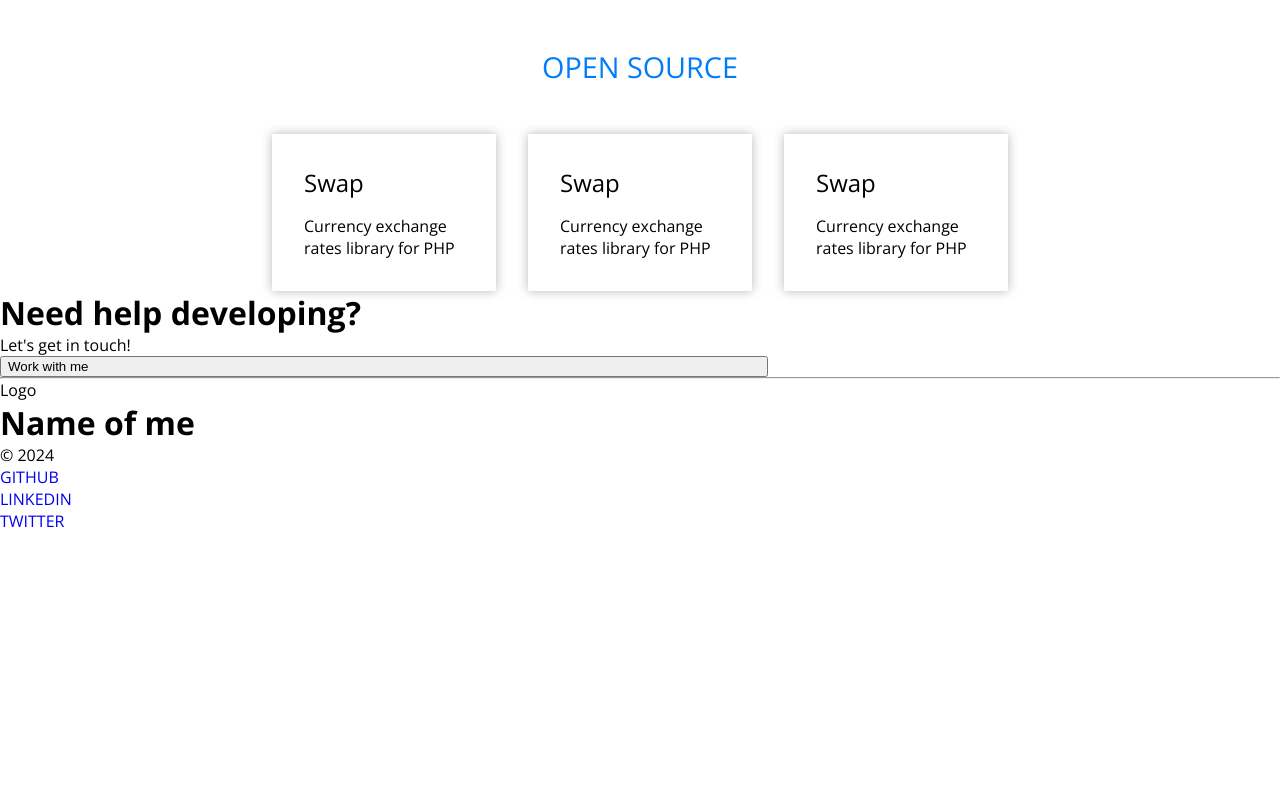
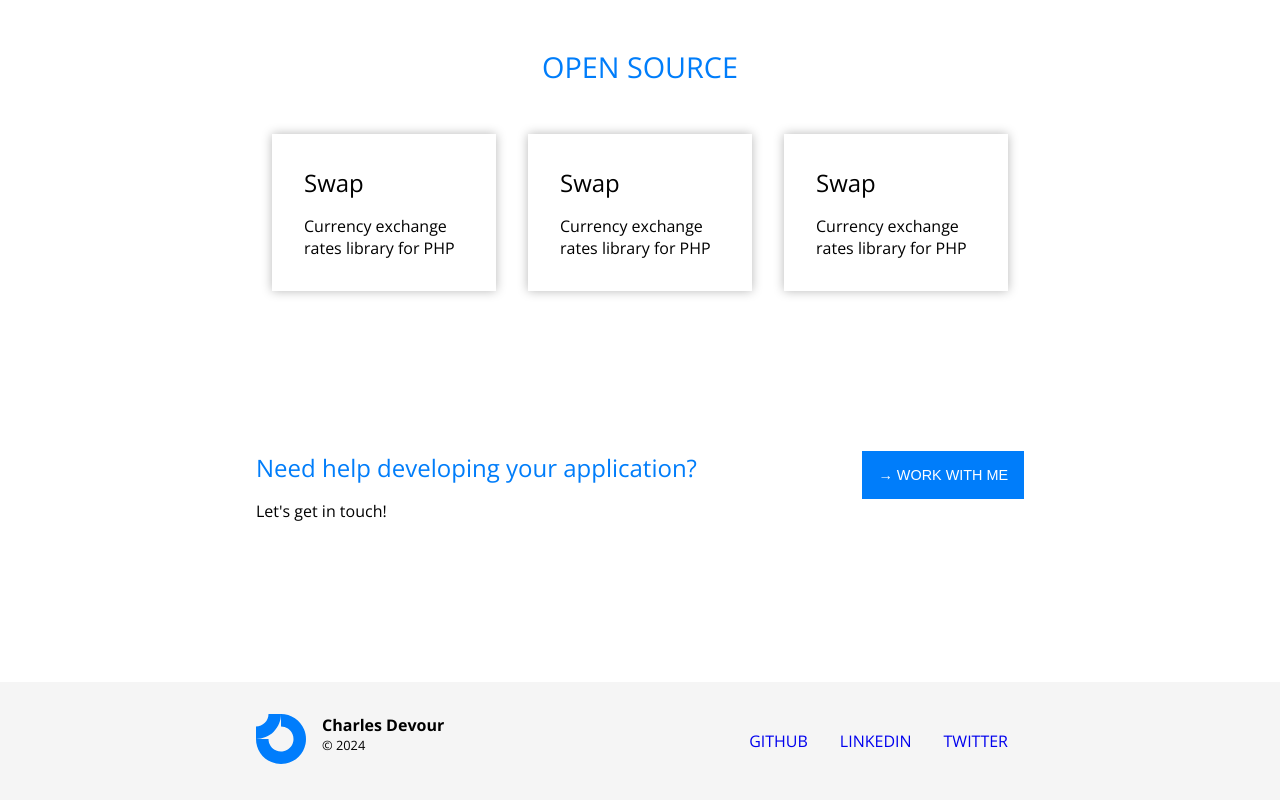
Before and after one commit to Olm09/Webdev, a plain HTML site: page index.html in a window 1280 px wide. Shown: the part 3250-4050 px from the top of the page. Before the commit the page ends 3782 px from the top, so only its background shows below. Drawn offline with nearby package versions, Linux system fonts and the light colour scheme; a web font is replaced by a local one.

Commit message:
added footer

```diff
--- a/global.css
+++ b/global.css
@@ -13,6 +13,8 @@
   --value7: hsl(0, 0%, calc(7 * var(--value-scale)));
   --value8: hsl(0, 0%, calc(8 * var(--value-scale)));
   --value9: hsl(0, 0%, calc(9 * var(--value-scale)));
+
+  --soft-border: 0 0 10px 0 var(--value6);
 }
 
 * {
@@ -44,7 +46,7 @@ navigation {
   padding: 2rem;
 }
 
-navigation .logo {
+.logo {
   width: 50px;
   height: 50px;
 }
@@ -214,7 +216,7 @@ opensource element {
   background-color: var(--value9);
   justify-content: space-between;
   margin: 0 1rem;
-  box-shadow: 0 0 10px 0 var(--value6);
+  box-shadow: var(--soft-border);
 }
 
 opensource h3 {
@@ -222,3 +224,41 @@ opensource h3 {
   font-size: 1.5rem;
   margin-bottom: 1rem;
 }
+
+cta, footer {
+  flex-direction: row;
+  justify-content: space-between;
+}
+
+cta {
+  padding: 10rem 20vw;
+}
+
+cta text h2 {
+  margin-bottom: 1rem;
+  font-size: 1.5rem;
+  text-transform: none;
+}
+
+footer {
+  padding: 2rem 20vw;
+  background-color: var(--value8);
+
+}
+
+footer copy, social {
+  flex-direction: row;
+
+}
+
+footer text {
+  margin-left: 1rem;
+}
+
+footer span {
+  font-size: 0.8rem;
+}
+
+footer social a {
+  padding: 1rem;
+}
--- a/index.html
+++ b/index.html
@@ -202,34 +202,33 @@
 
 
 <!-- CTA -->
-    <block class="horizontal center" style="justify-content: space-between; width: 60vw;">
+    <cta>
 
-      <block>
-        <div>
-          <h1>Need help developing?</h1>
+      <text>
+        <h2>Need help developing your application?</h2>
           <p>Let's get in touch!</p>
-        </div>
-      </block>
 
-      <button class="center">Work with me</button>
-    </block>
-<hr>
+      </text>
+
+      <button class="cta-button">&rarr; Work with me</button>
+    </cta>
+
 <!-- FOOTER -->
 
-    <block class="horizontal center" style="justify-content: space-between; width: 60vw;">
-        <block class="horizontal">
-          <shape style="--value: 3; --w: 50px; --h: 50px;">Logo</shape>
-          <div>
-            <h1>Name of me</h1>
+    <footer class="horizontal center" style="justify-content: space-between; width: 60vw;">
+        <copy class="horizontal">
+        <img class="logo" src="/assets/logoipsum-296.svg">
+          <text>
+            <h4>Charles Devour</h4>
             <span>&copy; 2024</span>
-          </div>
-        </block>
+          </text>
+        </copy>
 
-        <block class="horizontal">
+        <social>
           <a href="#">GITHUB</a>
           <a href="#">LINKEDIN</a>
           <a href="#">TWITTER</a>
-        </block>
+        </social>
 
     </block>
 
```
